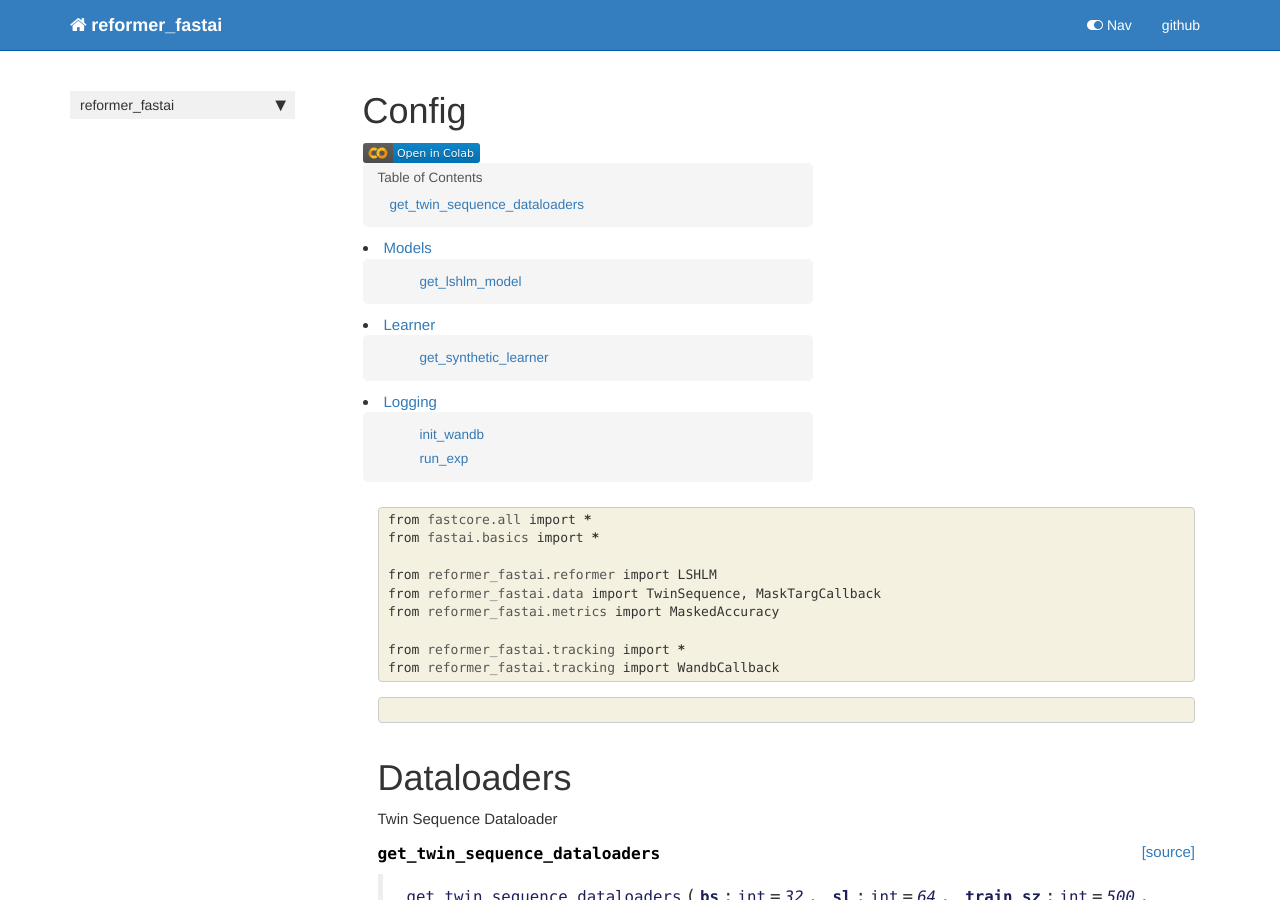
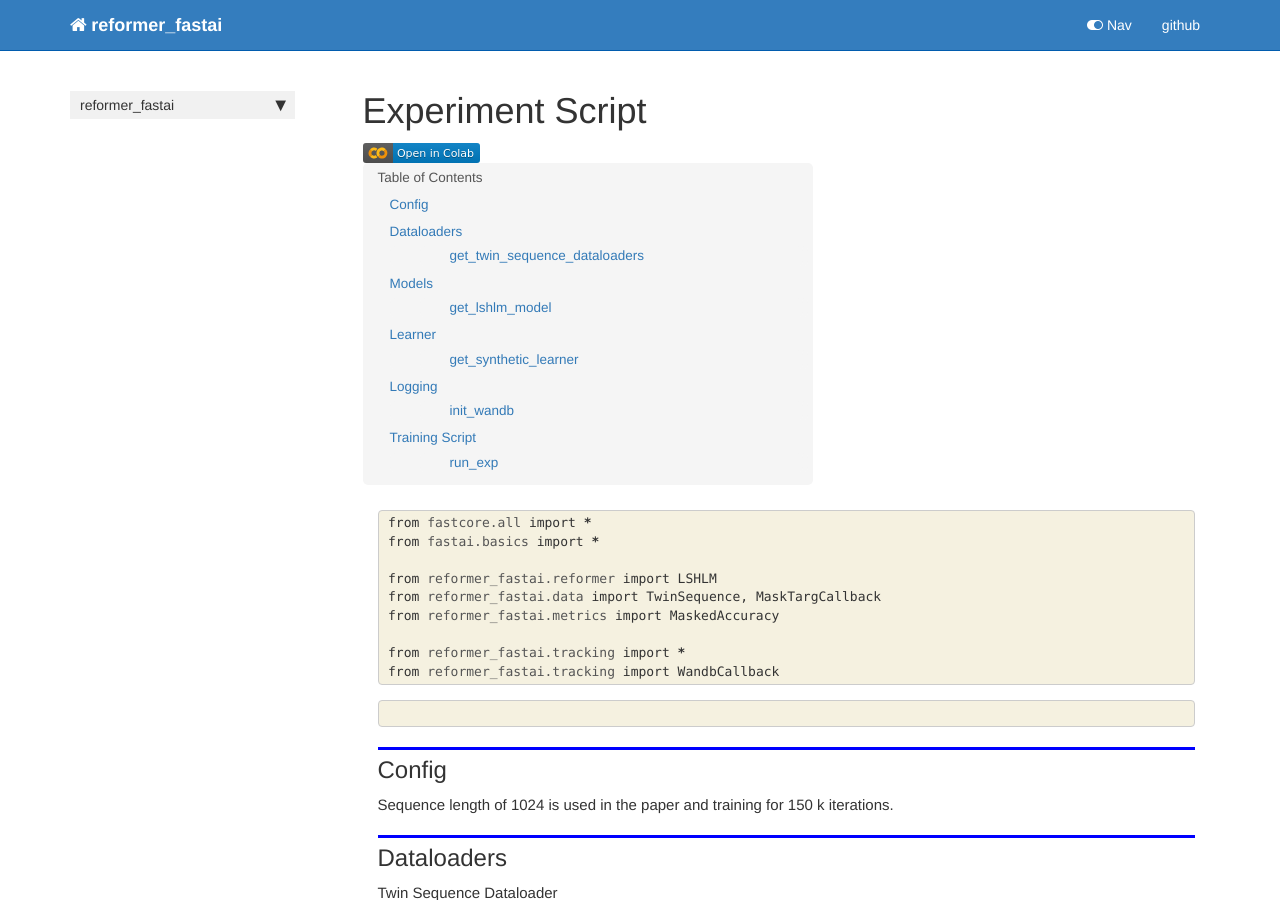
Before and after one commit to arampacha/reformer_fastai, a Jekyll site: the page built from docs/experiment-script.html, in a window 1280 px wide and 900 px high. Built offline with Jekyll 4.4.1, drawn with Linux system fonts in a browser that asks for light colours; nearby versions of some CDN libraries; comment, search, counter and statistics services are not loaded.

Commit message:
added documentation to script

```diff
--- a/docs/experiment-script.html
+++ b/docs/experiment-script.html
@@ -1,6 +1,6 @@
 ---
 
-title: Config
+title: Experiment Script
 
 
 keywords: fastai
@@ -71,6 +71,13 @@ nb_path: "nbs/20_experiment-script.ipynb"
 </div>
     {% endraw %}
 
+<div class="cell border-box-sizing text_cell rendered"><div class="inner_cell">
+<div class="text_cell_render border-box-sizing rendered_html">
+<h2 id="Config">Config<a class="anchor-link" href="#Config"> </a></h2><p>Sequence length of 1024 is used in the paper and training for 150 k iterations.</p>
+
+</div>
+</div>
+</div>
     {% raw %}
 
 <div class="cell border-box-sizing code_cell rendered">
@@ -80,7 +87,7 @@ nb_path: "nbs/20_experiment-script.ipynb"
 
 <div class="cell border-box-sizing text_cell rendered"><div class="inner_cell">
 <div class="text_cell_render border-box-sizing rendered_html">
-<h1 id="Dataloaders">Dataloaders<a class="anchor-link" href="#Dataloaders"> </a></h1>
+<h2 id="Dataloaders">Dataloaders<a class="anchor-link" href="#Dataloaders"> </a></h2>
 </div>
 </div>
 </div>
@@ -249,7 +256,7 @@ nb_path: "nbs/20_experiment-script.ipynb"
 
 <div class="cell border-box-sizing text_cell rendered"><div class="inner_cell">
 <div class="text_cell_render border-box-sizing rendered_html">
-<h1 id="Main">Main<a class="anchor-link" href="#Main"> </a></h1>
+<h2 id="Training-Script">Training Script<a class="anchor-link" href="#Training-Script"> </a></h2>
 </div>
 </div>
 </div>
```
Also changed, not shown: 1 other file.
